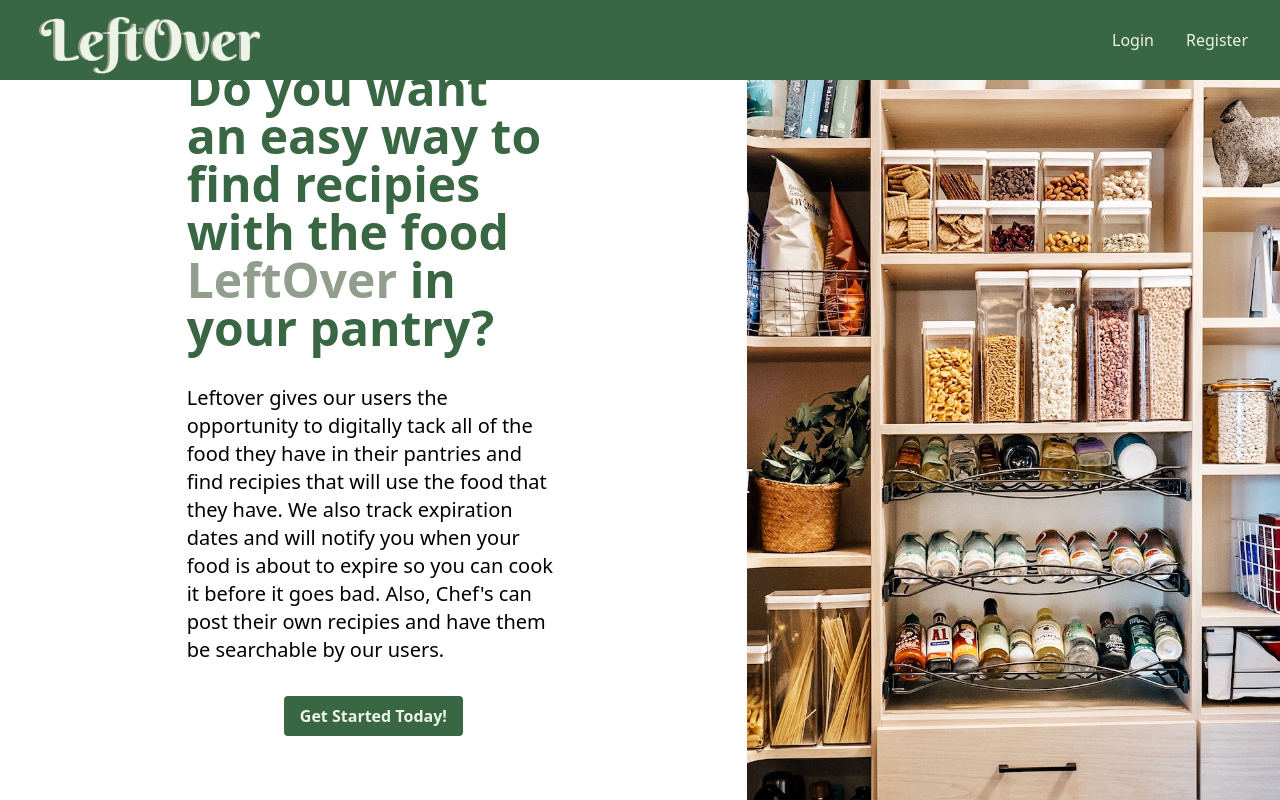
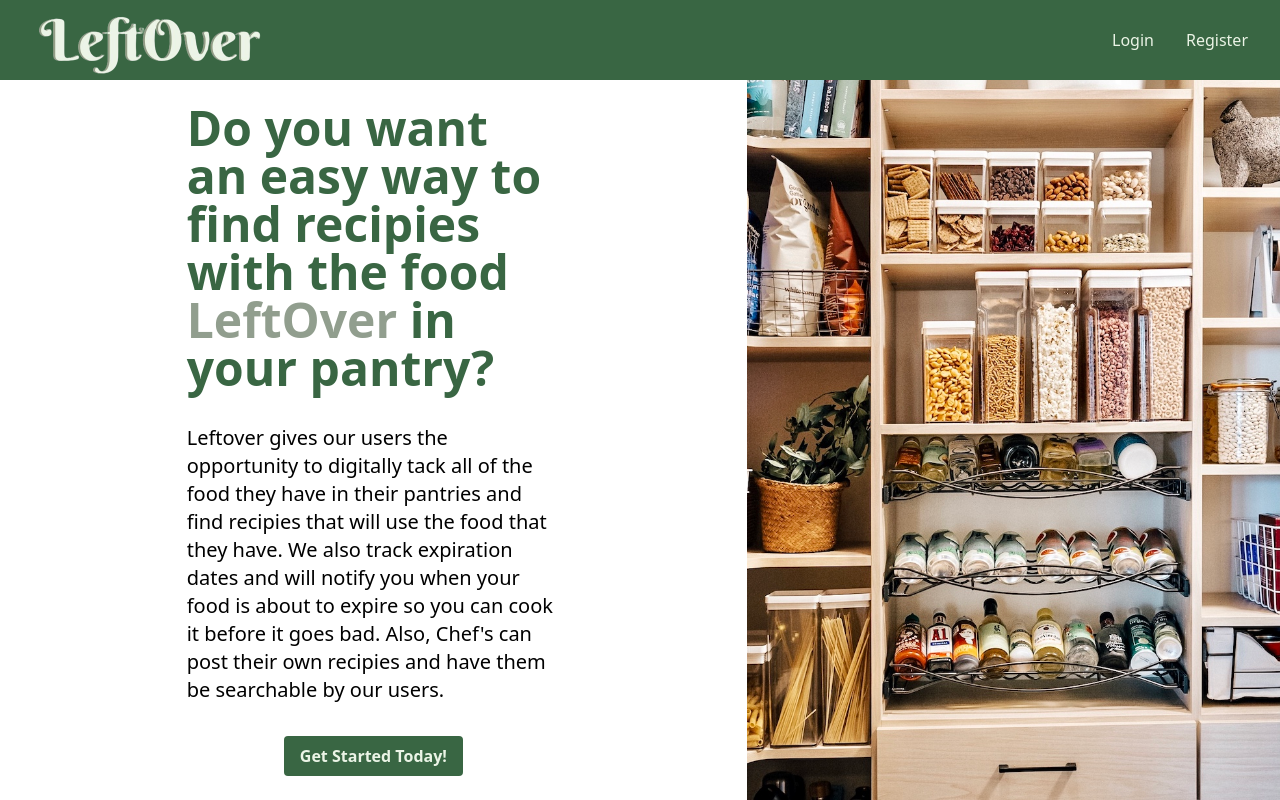
Before and after one commit to mastergoureau/EPantry, a Next.js app in the folder COP4521/leftover/: page / in a window 1280 px wide. Built offline with nearby package versions, Linux system fonts and the light colour scheme.

Commit message:
Fixes top margin

```diff
--- a/COP4521/leftover/src/app/page.js
+++ b/COP4521/leftover/src/app/page.js
@@ -5,7 +5,7 @@ export default function Home() {
   return (
     <div className="flex h-screen">
         <div className="w-full flex items-center justify-center">
-        <div className="w-1/2 flex items-center justify-center flex-col gap-y-8 mt-20 lg:mt-0 mx-4">
+        <div className="w-1/2 flex items-center justify-center flex-col gap-y-8 mt-20 mx-4">
             <h1 className="text-5xl font-bold text-primary">Do you want an easy way to find recipies with the food <span className="text-secondary">LeftOver </span>in your pantry?</h1>
             <p className="text-xl">Leftover gives our users the opportunity to digitally tack all of the food they have in their pantries and find recipies that will use the food that they have.
               We also track expiration dates and will notify you when your food is about to expire so you can cook it before it goes bad.
```
